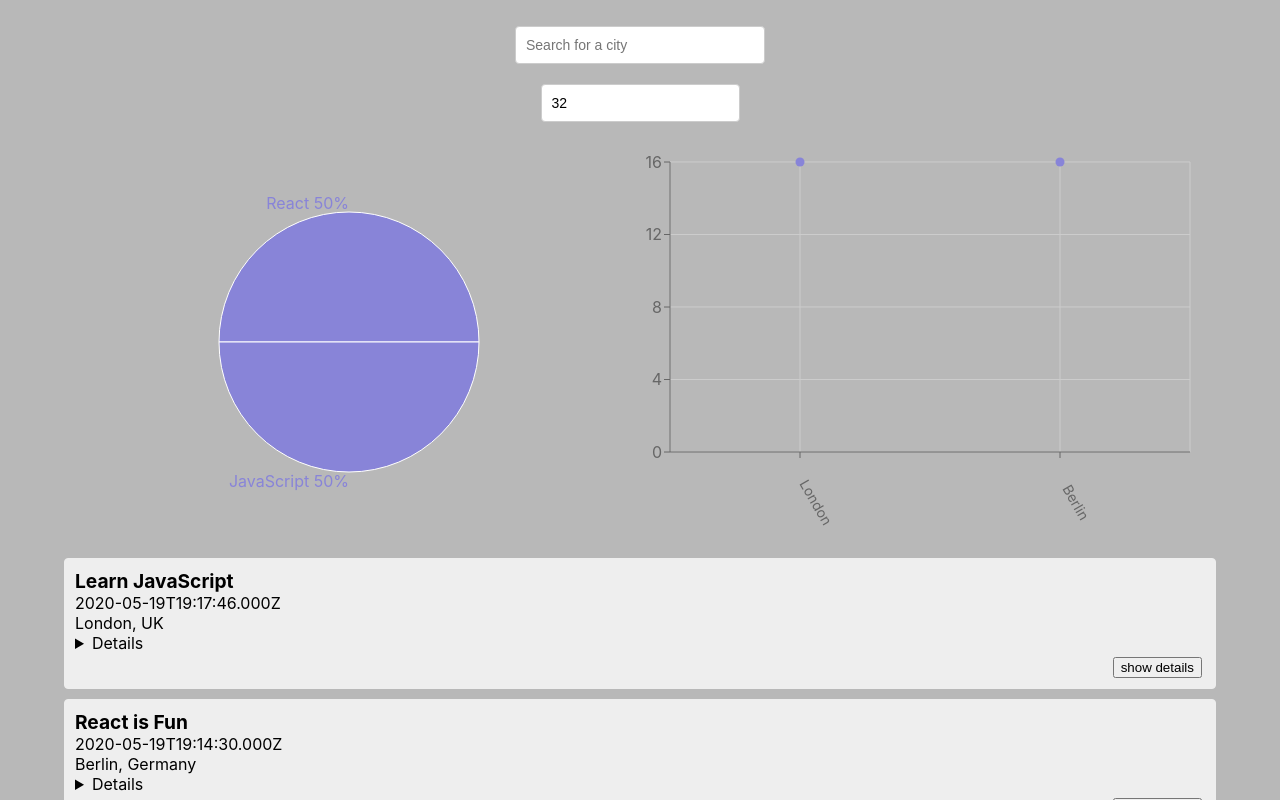
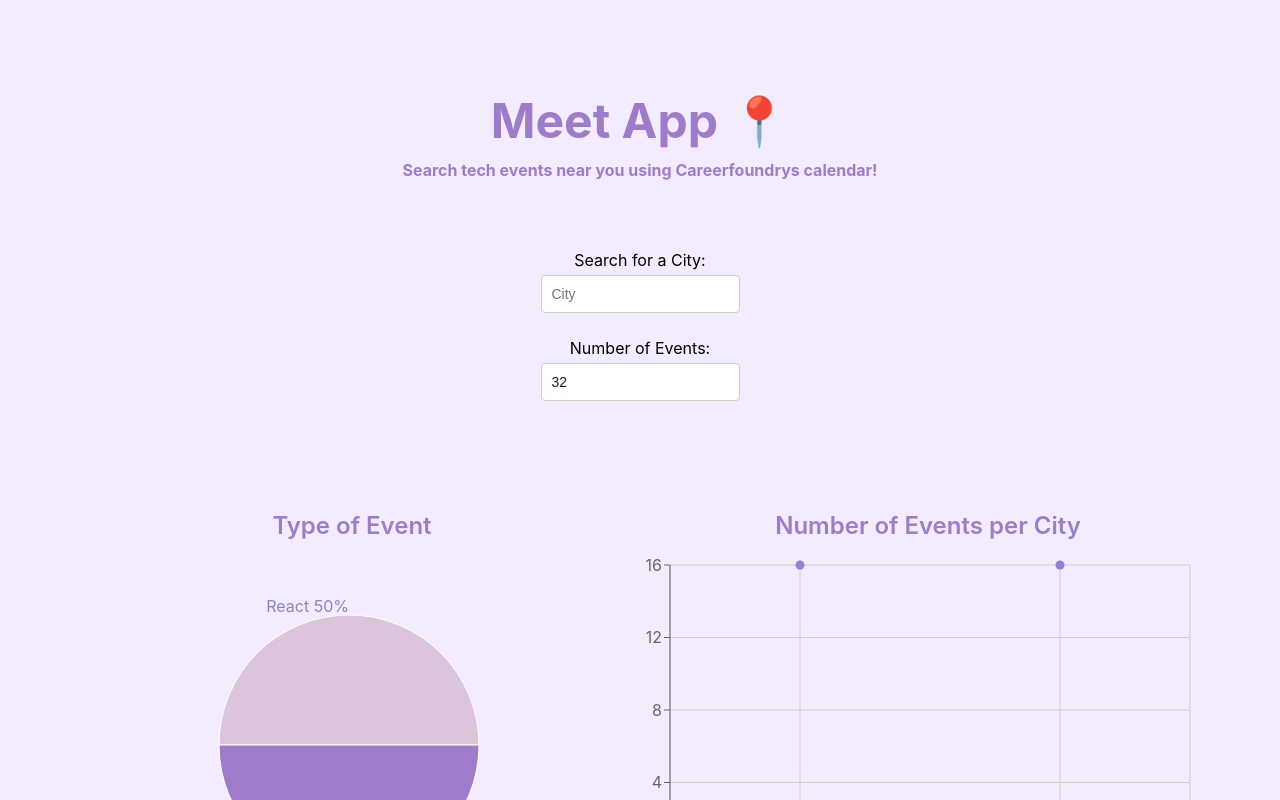
Before and after one commit to brunabrunabruna/meet-app, a React (Create React App) app: page / in a window 1280 px wide. Shown: the top 800 px of the page. Built offline with nearby package versions, Linux system fonts and the light colour scheme; what atatus-spa would draw is missing.

Commit message:
css work and test fix

```diff
--- a/src/App.css
+++ b/src/App.css
@@ -2,7 +2,7 @@
 .App {
   text-align: center;
   padding: 2% 5%;
-  background-color: #b8b8b8;
+  background-color: #f3ecff;
 }
 
 .App * {
@@ -18,6 +18,25 @@ ul {
 p {
   margin: 5px 0;
 }
+details {
+  font: 16px "Open Sans", Calibri, sans-serif;
+  width: 620px;
+}
+
+details > summary {
+  display: none;
+  cursor: pointer;
+  list-style: none;
+  visibility: hidden;
+}
+
+details > p {
+  border-radius: 0 0 10px 10px;
+  background-color: #ddd;
+  padding: 2px 6px;
+  margin: 0;
+  box-shadow: 3px 3px 4px black;
+}
 
 input[type="text"],
 input[type="number"] {
@@ -30,10 +49,12 @@ input[type="number"] {
   align-self: center;
   height: 38px;
   margin-bottom: 20px;
+
+  color: #1e1a3b;
 }
 
 .city {
-  width: 250px;
+  /* width: 250px; */
 }
 
 #city-search {
@@ -77,17 +98,24 @@ input[type="number"] {
 }
 
 .event {
-  padding: 10px 10px 35px;
+  padding: 20px 20px 35px;
   margin-bottom: 10px;
   text-align: left;
   border: 1px solid #eee;
   border-radius: 4px;
   position: relative;
-  background-color: #eee;
+  background-color: #ddc4dd;
+  /* padding: 20px; */
 }
 .event-title {
-  font-size: larger;
+  font-size: 2rem;
   font-weight: 700;
+  color: #1e1a3b;
+}
+
+.event-infos {
+  font-size: 1.5rem;
+  margin: 20px 0;
 }
 .details-btn {
   position: absolute;
@@ -106,7 +134,43 @@ input[type="number"] {
   width: 250px;
   z-index: 1000;
 }
+.title-box {
+  margin-top: 60px;
+  margin-bottom: 60px;
+  /* align-items: center; */
+  /* display: flex; */
+  /* align-content: center; */
+  text-align: center;
+}
+.title {
+  font-size: 3rem;
+  font-weight: bold;
+  color: #9f7ccb;
+  text-align: center;
+}
+.subtitle {
+  font-size: 1rem;
+  font-weight: bold;
+  color: #9f7ccb;
+  /* width: 40px; */
+}
 
+.show-details,
+.hide-details {
+  color: #9f7ccb;
+  font-size: 1.2rem;
+  font-weight: bold;
+  border: none;
+  padding: 10px 20px;
+  border-radius: 10px;
+  background-color: #f3ecff;
+}
+.graph-title {
+  margin-top: 90px;
+  font-size: 1.5rem;
+  font-weight: 600;
+  color: #9f7ccb;
+}
 .charts-container {
   grid-template-columns: 1fr 1fr;
 }
--- a/src/App.js
+++ b/src/App.js
@@ -46,7 +46,12 @@ const App = () => {
         {errorAlert.length ? <ErrorAlert text={errorAlert} /> : null}
         {warningAlert.length ? <WarningAlert text={warningAlert} /> : null}
       </div>
-
+      <div className="title-box">
+        <p className="title">Meet App 📍</p>
+        <p className="subtitle">
+          Search tech events near you using Careerfoundrys calendar!
+        </p>
+      </div>
       <CitySearch
         allLocations={allLocations}
         setCurrentCity={setCurrentCity}
--- a/src/components/CityEventsChart.js
+++ b/src/components/CityEventsChart.js
@@ -30,6 +30,8 @@ const CityEventsChart = ({ allLocations, events }) => {
   };
 
   return (
+    <div>
+      <p className="graph-title">Number of Events per City</p>
       <ResponsiveContainer width="99%" height={400}>
         <ScatterChart
           margin={{
@@ -58,6 +60,7 @@ const CityEventsChart = ({ allLocations, events }) => {
           <Scatter name="A school" data={data} fill="#8884d8" />
         </ScatterChart>
       </ResponsiveContainer>
+    </div>
   );
 };
 
--- a/src/components/CitySearch.js
+++ b/src/components/CitySearch.js
@@ -106,10 +106,12 @@ const CitySearch = ({ allLocations, setCurrentCity, setInfoAlert }) => {
 
   return (
     <div id="city-search">
+      <p>Search for a City:</p>
+
       <input
         type="text"
         className="city"
-        placeholder="Search for a city"
+        placeholder="City"
         value={query}
         onFocus={() => setShowSuggestions(true)}
         onChange={handleInputChanged}
--- a/src/components/Event.js
+++ b/src/components/Event.js
@@ -4,27 +4,31 @@ import mockData from "../mock-data";
 
 const Event = ({ event }) => {
   const [isDetailsOpen, setIsDetailsOpen] = useState(false);
+
+  const isoDateString = event.created;
+  const isoDate = new Date(isoDateString);
+
+  const options = { year: "numeric", month: "long", day: "numeric" };
+  const readableDate = isoDate.toLocaleString(undefined, options);
+
+  // console.log(readableDate);
   return (
     <li className="event">
       <div className="event-title">{event.summary}</div>
-      <div>{event.created}</div>
-      <div>{event.location}</div>
+      <div className="event-infos">
+        <div>{readableDate}</div>
+        <div>{event.location}</div>
+      </div>
       {/* details are hidden bu default */}
       {isDetailsOpen ? (
-        <details
-          open={true}
-          className="detailsOpened"
-          style={{ listStyle: "none" }}
-        >
-          {event.description}
+        <details open={true} className="detailsOpened">
+          <summary> </summary>
+          <p> {event.description} </p>
         </details>
       ) : (
-        <details
-          open={false}
-          className="detailsClosed"
-          style={{ listStyle: "none" }}
-        >
-          {event.description}
+        <details open={false} className="detailsClosed">
+          <summary> </summary>
+          <p> {event.description}</p>
         </details>
       )}
 
--- a/src/components/EventGenresChart.js
+++ b/src/components/EventGenresChart.js
@@ -85,19 +85,28 @@ const EventGenresChart = ({ events }) => {
       </text>
     ) : null;
   };
+  const colors = ["#DDC4DD", "#9F7CCB", "#A997DF", "#4F517D", "#1E1A3B"];
   return (
+    <div>
+      <p className="graph-title">Type of Event</p>
+
       <ResponsiveContainer width="99%" height={400}>
         <PieChart>
           <Pie
             data={data}
             dataKey="value"
-          fill="#8884d8"
+            fill="#9F7CCB"
             labelLine={false}
             label={renderCustomizedLabel}
             outerRadius={130}
-        />
+          >
+            {data.map((entry, index) => (
+              <Cell key={`cell-${index}`} fill={colors[index]} />
+            ))}
+          </Pie>
         </PieChart>
       </ResponsiveContainer>
+    </div>
   );
 };
 
--- a/src/components/NumberOfEvents.js
+++ b/src/components/NumberOfEvents.js
@@ -20,6 +20,7 @@ const NumberOfEvents = ({ setCurrentNOE, setErrorAlert }) => {
 
   return (
     <div id="number-of-events">
+      <p>Number of Events:</p>
       <input
         data-testid="event-number-imput"
         type="text"
```
Also changed, not shown: 1 other file (tests, documents, lock files or other folders). Lines whose indentation alone changed are shown as unchanged.
